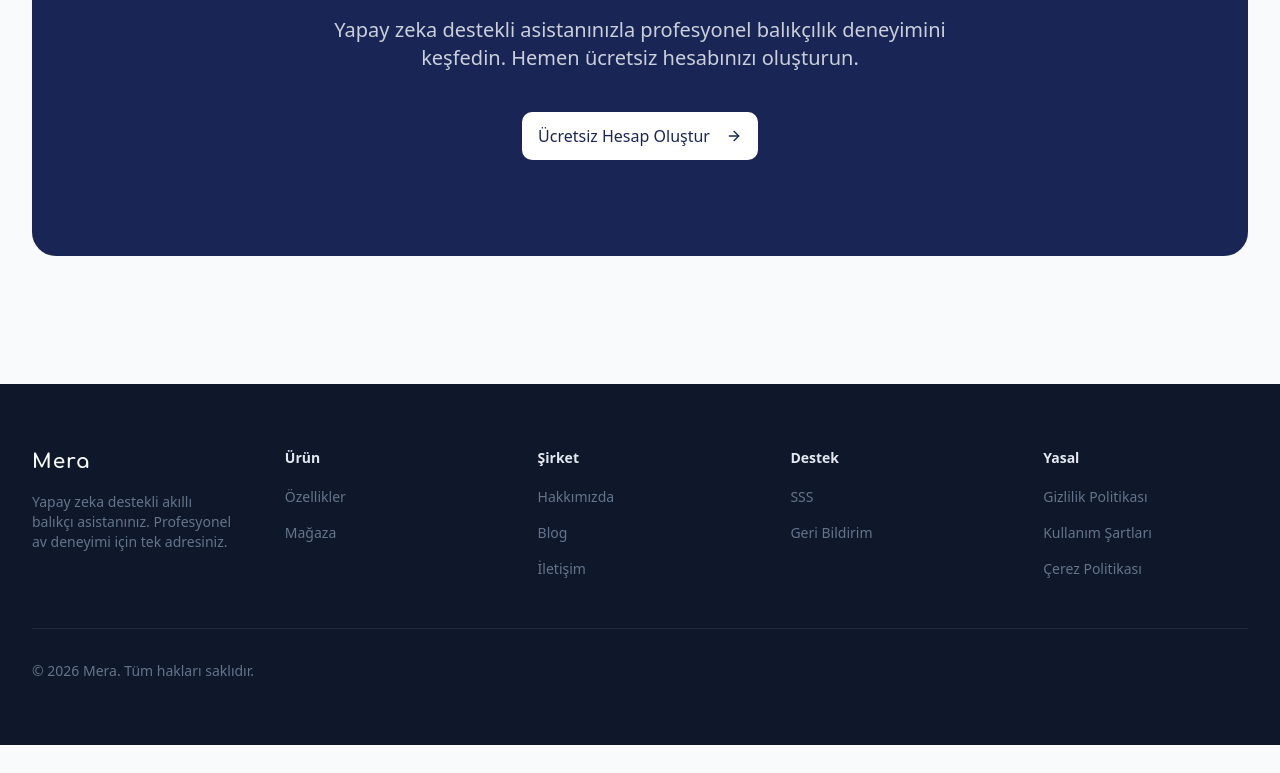
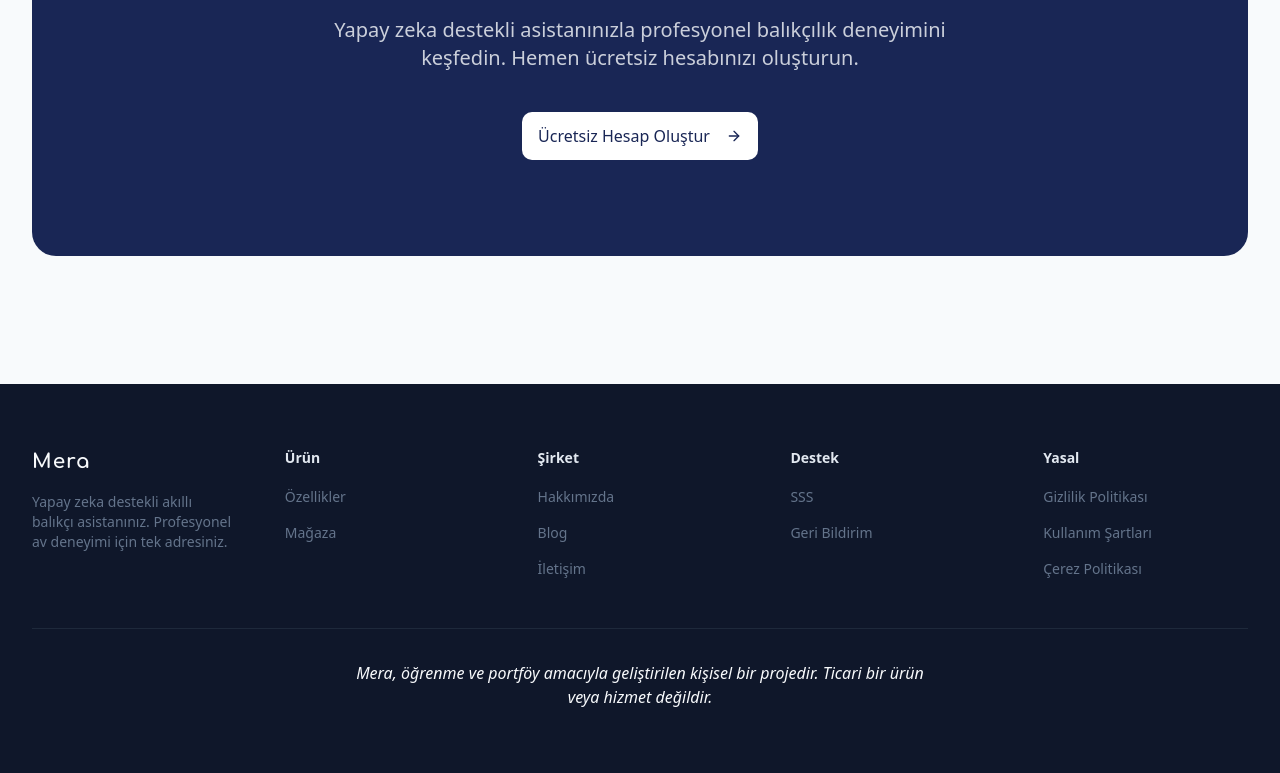
Before and after one commit to barikuz/Mera-Platform, a Next.js app in the folder apps/web/: page / in a window 1280 px wide. Shown: the part 3775-4548 px from the top of the page. Before the commit the page ends 4520 px from the top, so only its background shows below. Built offline with nearby package versions, Linux system fonts and the light colour scheme; no server answers.

Commit message:
feat(web): add portfolio disclaimer to footer

```diff
--- a/apps/web/components/landing/footer.tsx
+++ b/apps/web/components/landing/footer.tsx
@@ -69,9 +69,9 @@ export function Footer() {
         </div>
 
         {/* Bottom */}
-        <div className="mt-12 pt-8 border-t border-mera-neutral-800 dark:border-mera-neutral-800 flex flex-col sm:flex-row justify-between items-center gap-4">
-          <p className="text-sm text-mera-neutral-500">
-            © 2026 Mera. Tüm hakları saklıdır.
+        <div className="mt-12 pt-8 border-t border-mera-neutral-800 dark:border-mera-neutral-800 flex flex-col items-center gap-4">
+          <p className="text-base text-mera-neutral-600 dark:text-mera-neutral-600 italic text-center max-w-xl">
+            Mera, öğrenme ve portföy amacıyla geliştirilen kişisel bir projedir. Ticari bir ürün veya hizmet değildir.
           </p>
         </div>
       </div>
```
